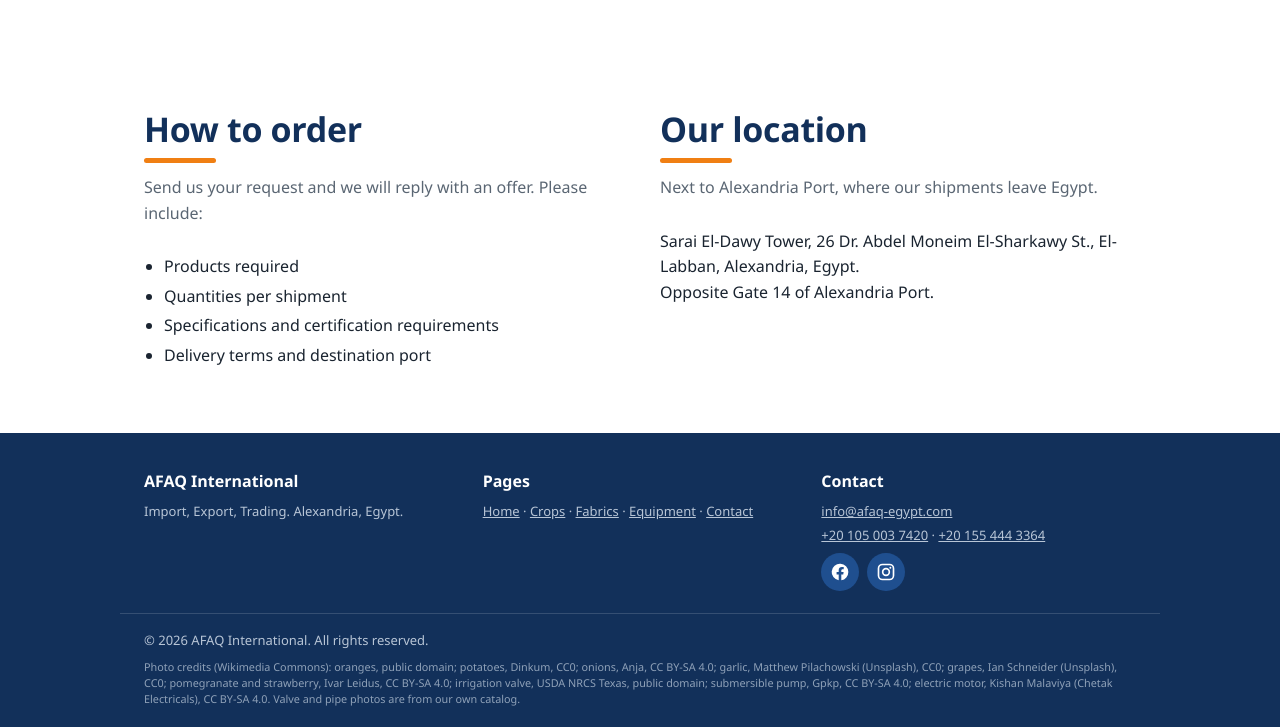
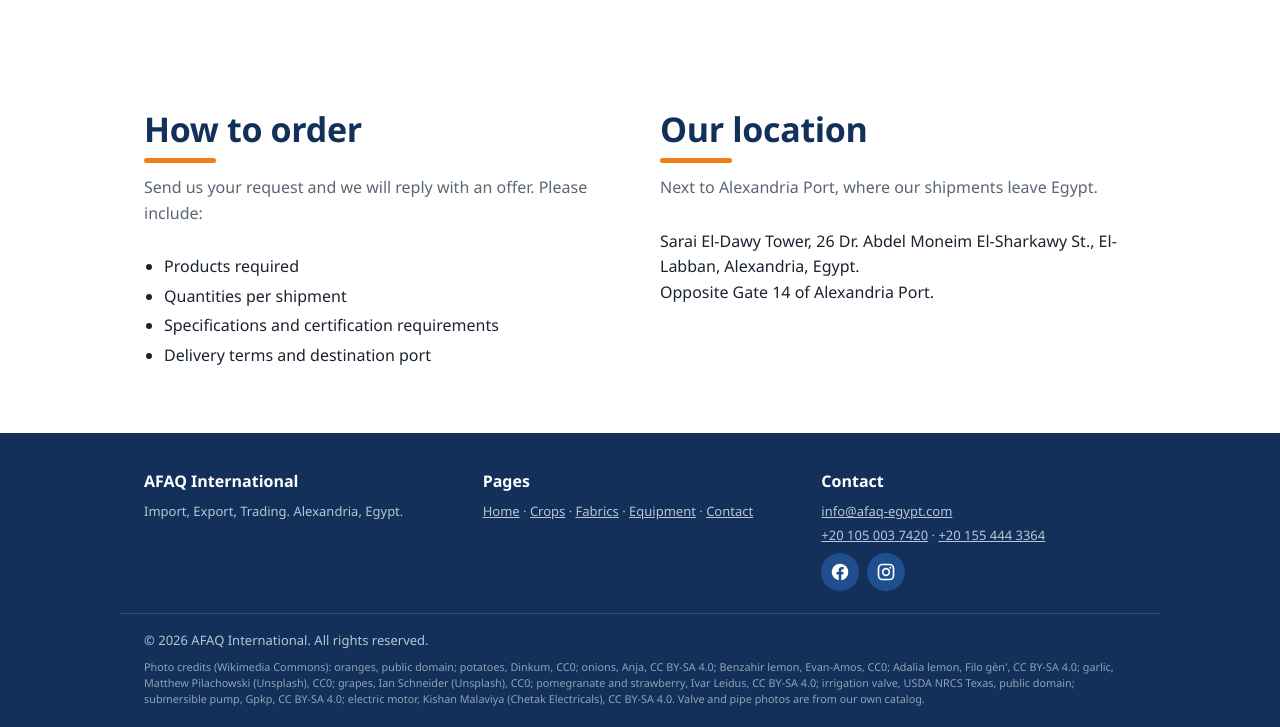
Before and after one commit to afaq-international-eg/afaq-international-eg.github.io, a plain HTML site: page contact.html in a window 1280 px wide. Shown: the part 1340-2067 px from the top of the page. Drawn offline with Linux system fonts and the light colour scheme.

Commit message:
Fix footer duplication and update copyright text
Updated footer content and duplicated copyright information.

```diff
--- a/contact.html
+++ b/contact.html
@@ -246,7 +246,7 @@ a[href^="tel:"],.num{direction:ltr;unicode-bidi:isolate}
 <div><b class="fb">AFAQ International</b><p><x-en>Import, Export, Trading. Alexandria, Egypt.</x-en><x-ar>استيراد وتصدير وتوريدات. الإسكندرية، مصر.</x-ar></p></div>
 <div><b class="fb"><x-en>Pages</x-en><x-ar>الصفحات</x-ar></b><p><a href="index.html"><x-en>Home</x-en><x-ar>الرئيسية</x-ar></a> · <a href="crops.html"><x-en>Crops</x-en><x-ar>المحاصيل</x-ar></a> · <a href="fabrics.html"><x-en>Fabrics</x-en><x-ar>الأقمشة</x-ar></a> · <a href="equipment.html"><x-en>Equipment</x-en><x-ar>المعدات</x-ar></a> · <a href="contact.html"><x-en>Contact</x-en><x-ar>اتصل بنا</x-ar></a></p></div>
 <div><b class="fb"><x-en>Contact</x-en><x-ar>اتصل بنا</x-ar></b><p><a href="mailto:info@afaq-egypt.com">info@afaq-egypt.com</a><br><a href="tel:+201050037420">+20 105 003 7420</a> · <a href="tel:+201554443364">+20 155 444 3364</a><br><span class="fs"><a class="fsoc" href="https://www.facebook.com/share/1HzvyayXz2/" target="_blank" rel="noopener" aria-label="Facebook"><svg class="ic" viewBox="0 0 24 24" aria-hidden="true"><path fill="currentColor" d="M22 12a10 10 0 1 0-11.56 9.88v-6.99H7.9V12h2.54V9.8c0-2.5 1.49-3.89 3.78-3.89 1.09 0 2.24.2 2.24.2v2.46h-1.26c-1.24 0-1.63.77-1.63 1.56V12h2.78l-.44 2.89h-2.34v6.99A10 10 0 0 0 22 12z"/></svg></a><a class="fsoc" href="https://www.instagram.com/afaq.international.eg/" target="_blank" rel="noopener" aria-label="Instagram"><svg class="ic" viewBox="0 0 24 24" aria-hidden="true"><path fill="currentColor" d="M7.8 2h8.4A5.8 5.8 0 0 1 22 7.8v8.4a5.8 5.8 0 0 1-5.8 5.8H7.8A5.8 5.8 0 0 1 2 16.2V7.8A5.8 5.8 0 0 1 7.8 2zm-.2 2A3.6 3.6 0 0 0 4 7.6v8.8A3.6 3.6 0 0 0 7.6 20h8.8a3.6 3.6 0 0 0 3.6-3.6V7.6A3.6 3.6 0 0 0 16.4 4H7.6zM12 7a5 5 0 1 1 0 10 5 5 0 0 1 0-10zm0 2a3 3 0 1 0 0 6 3 3 0 0 0 0-6zm5.2-3.2a1.2 1.2 0 1 1 0 2.4 1.2 1.2 0 0 1 0-2.4z"/></svg></a></span></p></div>
-</div><div class="wrap fcopy">&copy; 2026 AFAQ International. <x-en>All rights reserved.</x-en><x-ar>جميع الحقوق محفوظة.</x-ar><small>Photo credits (Wikimedia Commons): oranges, public domain; potatoes, Dinkum, CC0; onions, Anja, CC BY-SA 4.0; garlic, Matthew Pilachowski (Unsplash), CC0; grapes, Ian Schneider (Unsplash), CC0; pomegranate and strawberry, Ivar Leidus, CC BY-SA 4.0; irrigation valve, USDA NRCS Texas, public domain; submersible pump, Gpkp, CC BY-SA 4.0; electric motor, Kishan Malaviya (Chetak Electricals), CC BY-SA 4.0. Valve and pipe photos are from our own catalog.</small></div></footer>
+</div><div class="wrap fcopy">&copy; 2026 AFAQ International. <x-en>All rights reserved.</x-en><x-ar>جميع الحقوق محفوظة.</x-ar><small>Photo credits (Wikimedia Commons): oranges, public domain; potatoes, Dinkum, CC0; onions, Anja, CC BY-SA 4.0; Benzahir lemon, Evan-Amos, CC0; Adalia lemon, Filo gèn', CC BY-SA 4.0; garlic, Matthew Pilachowski (Unsplash), CC0; grapes, Ian Schneider (Unsplash), CC0; pomegranate and strawberry, Ivar Leidus, CC BY-SA 4.0; irrigation valve, USDA NRCS Texas, public domain; submersible pump, Gpkp, CC BY-SA 4.0; electric motor, Kishan Malaviya (Chetak Electricals), CC BY-SA 4.0. Valve and pipe photos are from our own catalog.</small></div></footer>
 <div id="lb"><b>&times;</b><img alt=""></div>
 <script src="/i8.js"></script><script>document.querySelectorAll("img[data-i]").forEach(function(e){var d=window.IMG&&window.IMG[e.dataset.i];if(d)e.src=d;});</script>
 <script>
```
